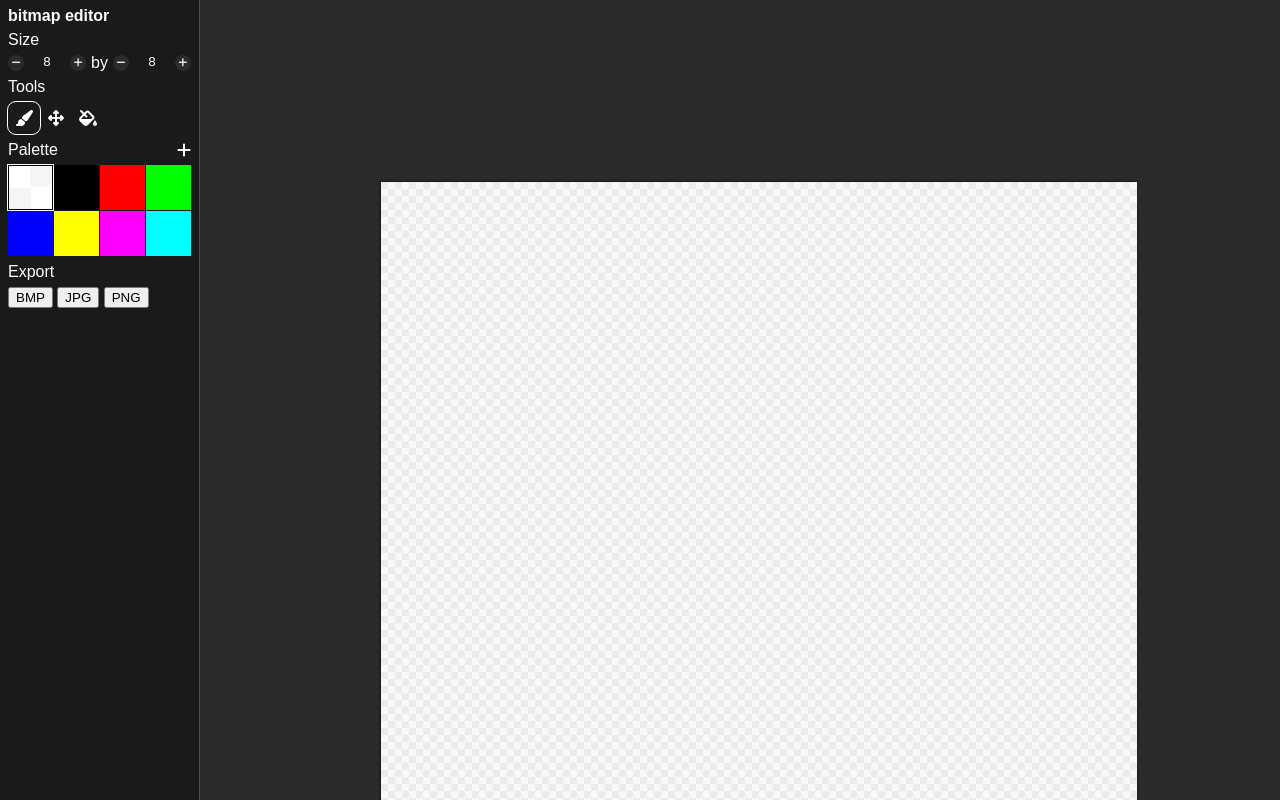
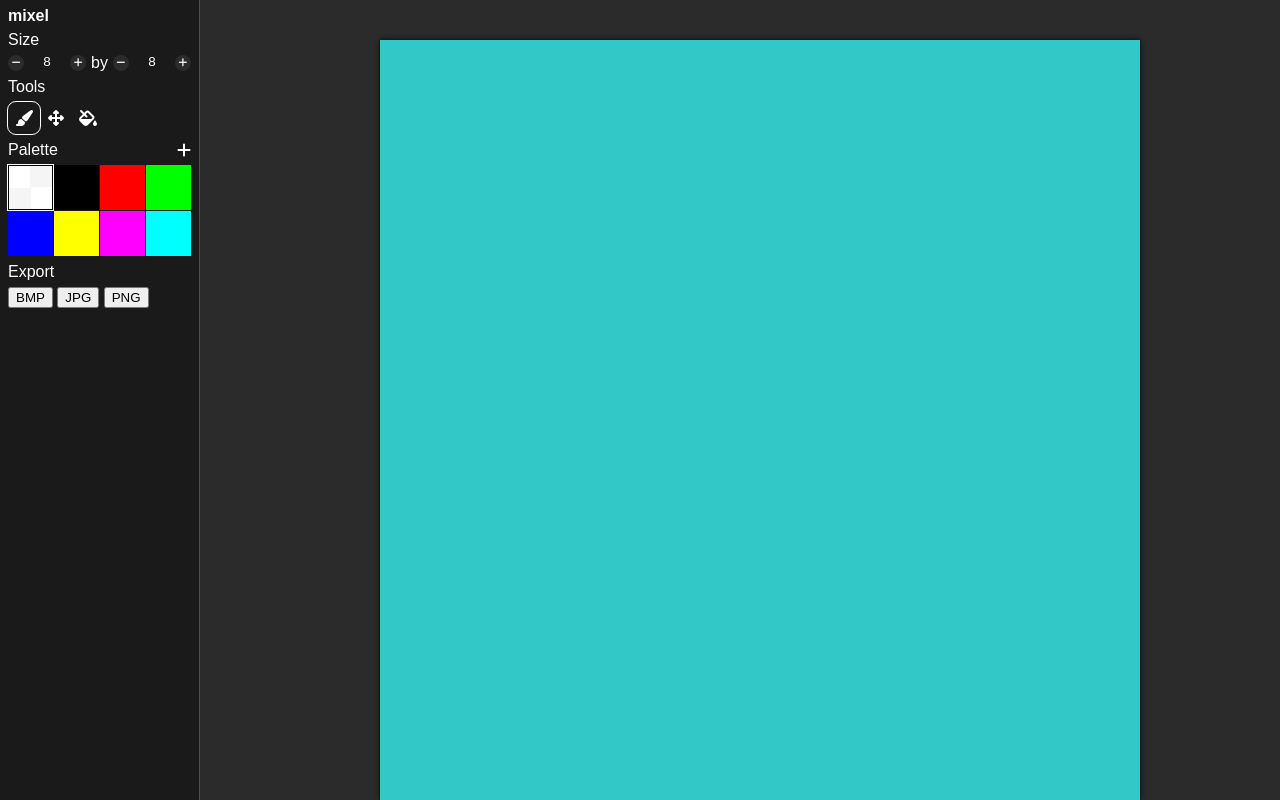
Before and after one commit to branchwelder/bimp, a website built with Vite: page index.html in a window 1280 px wide. Built offline with nearby package versions, Linux system fonts and the light colour scheme.

Commit message:
trying canvas

```diff
--- a/addPanZoom.js
+++ b/addPanZoom.js
@@ -98,6 +98,7 @@ export function addPanZoom(el, state) {
 
   function setScaleXY(limits) {
     const bb = el.getBoundingClientRect();
+    console.log(bb);
     const xr = limits.x[1] - limits.x[0];
     const yr = limits.y[1] - limits.y[0];
     const xScalingFactor = bb.width / xr;
@@ -108,13 +109,16 @@ export function addPanZoom(el, state) {
     scale = scalingFactor;
 
     const center = {
-      x: ((limits.x[0] + limits.x[1]) / 2) * scalingFactor - bb.width / 2,
+      x:
+        ((limits.x[0] + limits.x[1]) / 2) * scalingFactor -
+        bb.width / 2 -
+        bb.left * scalingFactor,
       y: ((limits.y[0] + limits.y[1]) / 2) * scalingFactor - bb.height / 2,
     };
 
     pointX = -center.x;
     pointY = -center.y;
-
+    console.log(pointX, pointY);
     updateTransformGroups();
   }
 
--- a/index.html
+++ b/index.html
@@ -4,7 +4,7 @@
     <meta charset="UTF-8" />
     <meta http-equiv="X-UA-Compatible" content="IE=edge" />
     <meta name="viewport" content="width=device-width, initial-scale=1.0" />
-    <title>bitmap editor</title>
+    <title>mixel</title>
     <link rel="stylesheet" href="reset.css" />
     <link rel="stylesheet" href="style.css" />
     <script
--- a/index.js
+++ b/index.js
@@ -3,16 +3,20 @@ import { addPanZoom } from "./addPanZoom";
 import { addPixelInteraction } from "./addPixelInteraction";
 import { colorPicker } from "./colorPicker";
 
+import { Pixels } from "./pixels";
+
 let testBitmap = [
   [0, 0, 0, 0, 0, 0, 0, 0],
   [0, 0, 0, 0, 0, 0, 0, 0],
-  [0, 0, 0, 0, 0, 0, 0, 0],
-  [0, 0, 0, 0, 0, 0, 0, 0],
-  [0, 0, 0, 0, 0, 0, 0, 0],
+  [0, 0, 0, 2, 0, 2, 0, 0],
+  [0, 0, 0, 2, 2, 2, 0, 0],
+  [0, 0, 0, 2, 0, 2, 0, 0],
   [0, 0, 0, 0, 0, 0, 0, 0],
   [0, 0, 0, 0, 0, 0, 0, 0],
   [0, 0, 0, 0, 0, 0, 0, 0],
 ];
+
+// let flat = [0, 0, 0, 0, 0, 0, 0, 0];
 
 let palette = [
   { r: 0, g: 0, b: 0, a: 0 },
@@ -26,6 +30,7 @@ let palette = [
 ];
 
 const GLOBAL_STATE = {
+  art: new Pixels(8, 8, { r: 0, g: 0, b: 0, a: 0 }),
   bitmap: testBitmap,
   palette: palette,
   panZoom: null,
@@ -123,7 +128,7 @@ function updateColor(e, state, index) {
 }
 
 function renderControls(state) {
-  return html`<div id="app-title">bitmap editor</div>
+  return html`<div id="app-title">mixel</div>
     <div class="control">
       <div class="control-header">
         <span>Size</span>
@@ -232,10 +237,21 @@ function renderControls(state) {
     </div>`;
 }
 
+// function view(state) {
+//   return html`<div class="container">
+//     <div id="controls">${renderControls(state)}</div>
+//     <div id="workspace">${renderBitmap(state)}</div>
+//   </div> `;
+// }
+
+function renderCanvas(state) {
+  return html`<canvas id="canvas" class="transform-group"></canvas>`;
+}
+
 function view(state) {
   return html`<div class="container">
     <div id="controls">${renderControls(state)}</div>
-    <div id="workspace">${renderBitmap(state)}</div>
+    <div id="workspace">${renderCanvas(state)}</div>
   </div> `;
 }
 
@@ -249,7 +265,7 @@ function r() {
 }
 
 function centerArt() {
-  let art = document.getElementById("bitmap-container");
+  let art = document.getElementById("canvas");
   const bb = art.getBoundingClientRect();
   GLOBAL_STATE.panZoom.setScaleXY({
     x: [bb.left, bb.right],
@@ -257,14 +273,31 @@ function centerArt() {
   });
 }
 
+function drawPicture(picture, canvas, scale) {
+  canvas.width = picture.width * scale;
+  canvas.height = picture.height * scale;
+  let cx = canvas.getContext("2d");
+
+  for (let y = 0; y < picture.height; y++) {
+    for (let x = 0; x < picture.width; x++) {
+      cx.fillStyle = picture.pixel(x, y);
+      cx.fillRect(x * scale, y * scale, scale, scale);
+    }
+  }
+}
+
 function init() {
   renderView(GLOBAL_STATE);
   let workspace = document.getElementById("workspace");
 
+  const canvas = document.getElementById("canvas");
+  const art = Pixels.empty(8, 8, { r: 50, g: 200, b: 200, a: 25 });
+
+  drawPicture(art, canvas, 100);
+
   const panZoom = addPanZoom(workspace, GLOBAL_STATE);
   GLOBAL_STATE.panZoom = panZoom;
-
-  addPixelInteraction(workspace, GLOBAL_STATE);
+  // addPixelInteraction(workspace, GLOBAL_STATE);
   centerArt();
   window.requestAnimationFrame(r);
 }
--- /dev/null
+++ b/pixels.js
@@ -0,0 +1,22 @@
+export class Pixels {
+  constructor(width, height, pixels) {
+    this.width = width;
+    this.height = height;
+    this.pixels = pixels;
+  }
+  static empty(width, height, color) {
+    let pixels = new Array(width * height).fill(color);
+    return new Pixels(width, height, pixels);
+  }
+  pixel(x, y) {
+    const pix = this.pixels[x + y * this.width];
+    return `rgb(${pix.r} ${pix.g} ${pix.b} / ${pix.a})`;
+  }
+  draw(pixels) {
+    let copy = this.pixels.slice();
+    for (let { x, y, color } of pixels) {
+      copy[x + y * this.width] = color;
+    }
+    return new Picture(this.width, this.height, copy);
+  }
+}
--- a/style.css
+++ b/style.css
@@ -22,6 +22,13 @@
   -webkit-user-select: none;
   -ms-user-select: none;
   user-select: none;
+}
+
+/* CANVAS */
+
+canvas {
+  image-rendering: pixelated;
+  box-shadow: 0 0 5px black;
 }
 
 /* BITMAP EDITOR */
```
Also changed, not shown: 1 other file.
